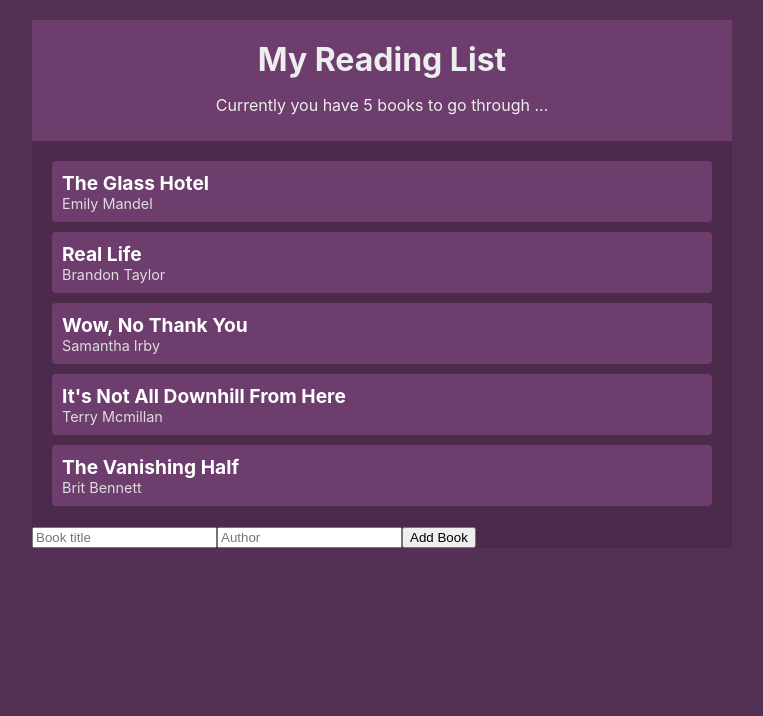
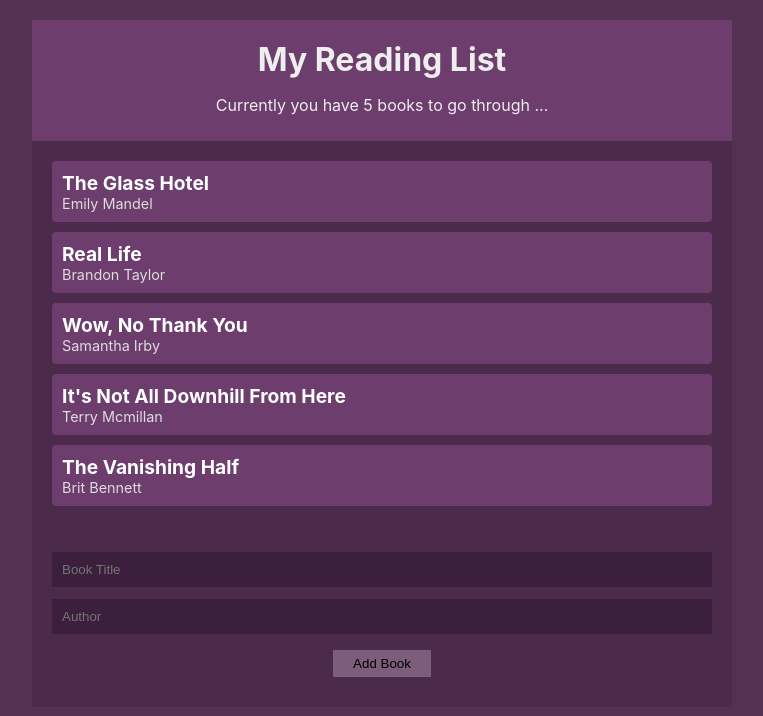
Before and after one commit to himanshigupta29/Booklist---React-context-and-hooks, a React (Create React App) app: page / in a window 1280 px wide. Shown: the top 716 px of the page, without its empty margins (258-1021 px from the left). Built offline with nearby package versions, Linux system fonts and the light colour scheme.

Commit message:
Added all functionality for boolist app with styles

```diff
--- a/src/components/BookForm.js
+++ b/src/components/BookForm.js
@@ -27,7 +27,7 @@
             <input type = "text"
             required
             value = {title}
-            placeholder="Book title"
+            placeholder="Book Title"
             onChange = { (e) => setTitle(e.target.value) } />
 
             <input type = "text"
--- a/src/index.css
+++ b/src/index.css
@@ -54,3 +54,23 @@
   margin: 20px;
   text-align: center;
 }
+
+form{
+  padding: 20px;
+}
+input[type='text']{
+  width: 100%;
+  padding: 10px;
+  box-sizing: border-box;
+  margin: 6px 0;
+  background: #3c1f3c;
+  color: #fff;
+  border: 0;
+}
+input[type='submit']{
+  margin: 10px auto;
+  background: #7c5e7c;
+  border: 0;
+  padding: 6px 20px;
+  display: block;
+}
```
Also changed, not shown: 1 other file (tests, documents, lock files or other folders).
